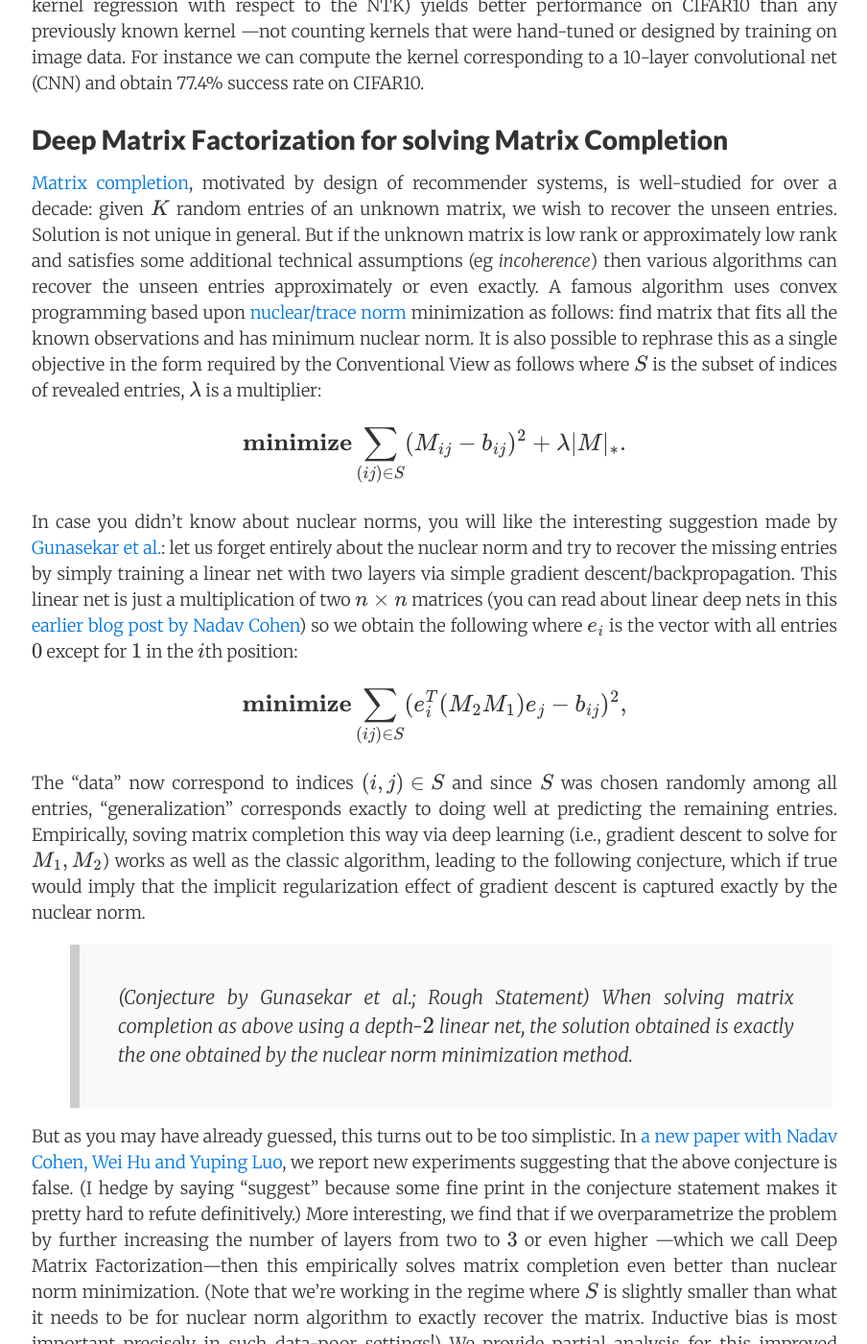
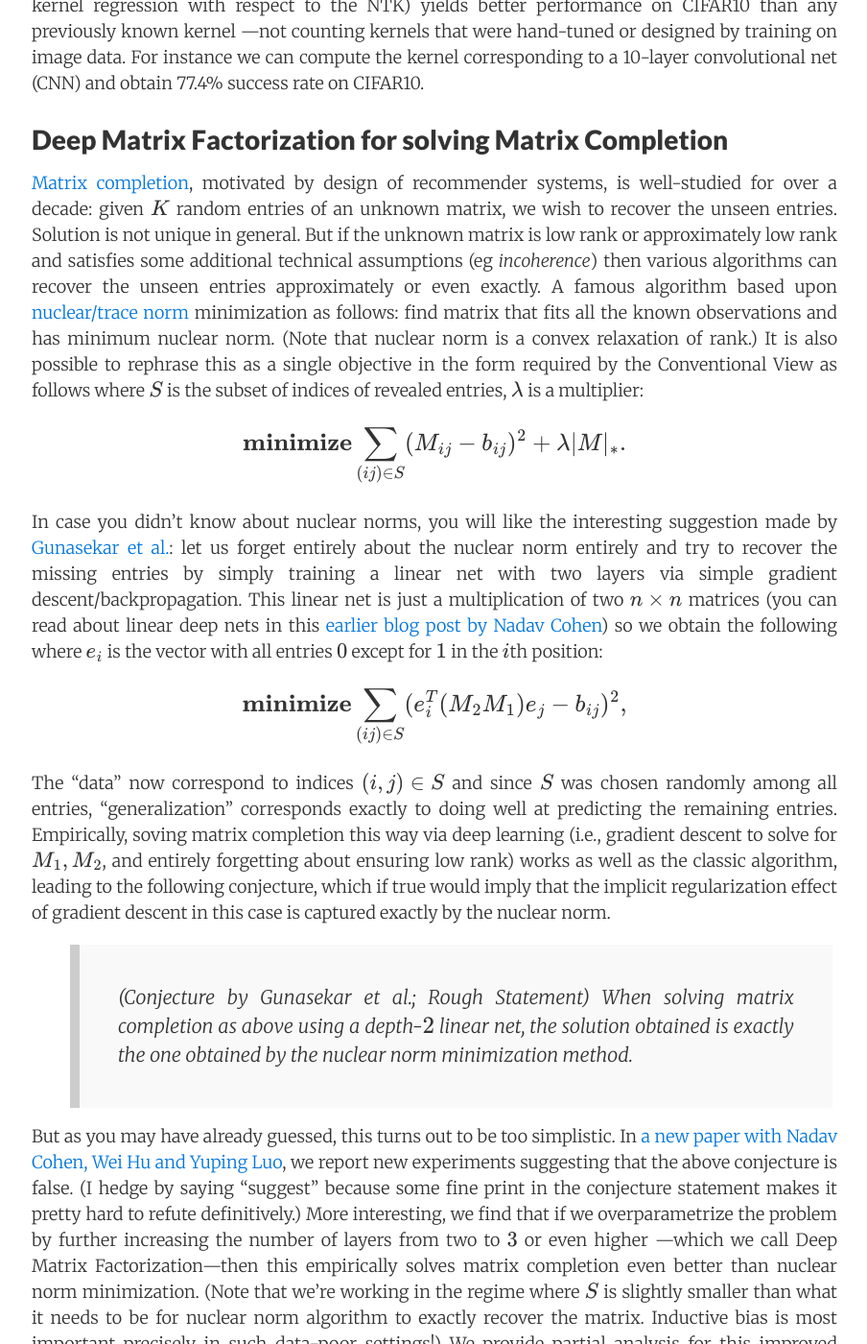
Before and after one commit to offconvex/offconvex.github.io, a Jekyll site: the page built from _posts/2019-06-03-trajectories.md, in a window 1280 px wide and 1400 px high, scrolled down 3309 px. Shown: the whole window at 96% size, without its empty margins (187-1091 px from the left). Built offline with Jekyll 4.4.1, drawn with Linux system fonts in a browser that asks for light colours; nearby versions of some CDN libraries; formulas are drawn with MathJax 3; comment, search, counter and statistics services are not loaded; some of the changed text lies outside the part shown.

Commit message:
Update 2019-06-03-trajectories.md

```diff
--- a/_posts/2019-06-03-trajectories.md
+++ b/_posts/2019-06-03-trajectories.md
@@ -47,15 +47,15 @@
 
 ## Deep Matrix Factorization for solving Matrix Completion
 
- [Matrix completion](https://en.wikipedia.org/wiki/Matrix_completion), motivated by design of recommender systems, is well-studied for over a decade: given $K$ random entries of an unknown matrix, we wish to recover the unseen entries. Solution is not unique in general. But if the unknown matrix is low rank or approximately low rank and satisfies some additional technical assumptions (eg *incoherence*) then various algorithms can recover the unseen entries approximately or even exactly. A famous algorithm uses convex programming based upon [nuclear/trace norm](https://en.wikipedia.org/wiki/Matrix_norm#Schatten_norms)  minimization as follows: find matrix that fits all the known observations and has minimum nuclear norm. It is also possible to rephrase this as a single objective in the form required by the Conventional View as follows where $S$ is the subset of indices of revealed entries,  $\lambda$ is a multiplier:
+ [Matrix completion](https://en.wikipedia.org/wiki/Matrix_completion), motivated by design of recommender systems, is well-studied for over a decade: given $K$ random entries of an unknown matrix, we wish to recover the unseen entries. Solution is not unique in general. But if the unknown matrix is low rank or approximately low rank and satisfies some additional technical assumptions (eg *incoherence*) then various algorithms can recover the unseen entries approximately or even exactly. A famous algorithm  based upon [nuclear/trace norm](https://en.wikipedia.org/wiki/Matrix_norm#Schatten_norms)  minimization as follows: find matrix that fits all the known observations and has minimum nuclear norm. (Note that nuclear norm is a convex relaxation of rank.) It is also possible to rephrase this as a single objective in the form required by the Conventional View as follows where $S$ is the subset of indices of revealed entries,  $\lambda$ is a multiplier:
 
 $$\textbf{minimize} \sum_{(ij) \in S} (M_{ij} - b_{ij})^2 + \lambda |M|_{*}.$$
 
-In case you didn't know about nuclear norms, you will like the interesting suggestion made by [Gunasekar et al.](http://papers.nips.cc/paper/7195-implicit-regularization-in-matrix-factorization): let us forget entirely about the nuclear norm and try to recover the missing entries by  simply training a linear net with two layers via simple gradient descent/backpropagation. This linear net is just a multiplication of two $n\times n $ matrices (you can read about linear deep nets in this [earlier blog post by Nadav Cohen](http://www.offconvex.org/2018/03/02/acceleration-overparameterization/)) so we obtain the following  where $e_i$ is the vector with all entries $0$ except for $1$ in the $i$th position:
+In case you didn't know about nuclear norms, you will like the interesting suggestion made by [Gunasekar et al.](http://papers.nips.cc/paper/7195-implicit-regularization-in-matrix-factorization): let us forget entirely about the nuclear norm entirely and try to recover the missing entries by  simply training a linear net with two layers via simple gradient descent/backpropagation. This linear net is just a multiplication of two $n\times n $ matrices (you can read about linear deep nets in this [earlier blog post by Nadav Cohen](http://www.offconvex.org/2018/03/02/acceleration-overparameterization/)) so we obtain the following  where $e_i$ is the vector with all entries $0$ except for $1$ in the $i$th position:
 
 $$ \textbf{minimize} \sum_{(ij) \in S} (e_i^T(M_2M_1)e_j - b_{ij})^2, $$
 
-The "data" now correspond to indices $(i, j) \in S$  and since $S$ was chosen randomly among all entries,  "generalization" corresponds exactly to doing well at predicting the remaining entries. Empirically, soving matrix completion this way via deep learning  (i.e., gradient descent to solve for $M_1, M_2$) works as well as the classic algorithm, leading to the following conjecture, which if true would imply that the implicit regularization effect of gradient descent is captured exactly by the nuclear norm.
+The "data" now correspond to indices $(i, j) \in S$  and since $S$ was chosen randomly among all entries,  "generalization" corresponds exactly to doing well at predicting the remaining entries. Empirically, soving matrix completion this way via deep learning  (i.e., gradient descent to solve for $M_1, M_2$, and entirely forgetting about ensuring low rank) works as well as the classic algorithm, leading to the following conjecture, which if true would imply that the implicit regularization effect of gradient descent in this case is captured exactly by the nuclear norm.
 
 > (Conjecture by Gunasekar et al.; Rough Statement) When solving matrix completion as above using a depth-$2$ linear net, the solution obtained is exactly the  one obtained by the nuclear norm minimization method.
 
```
